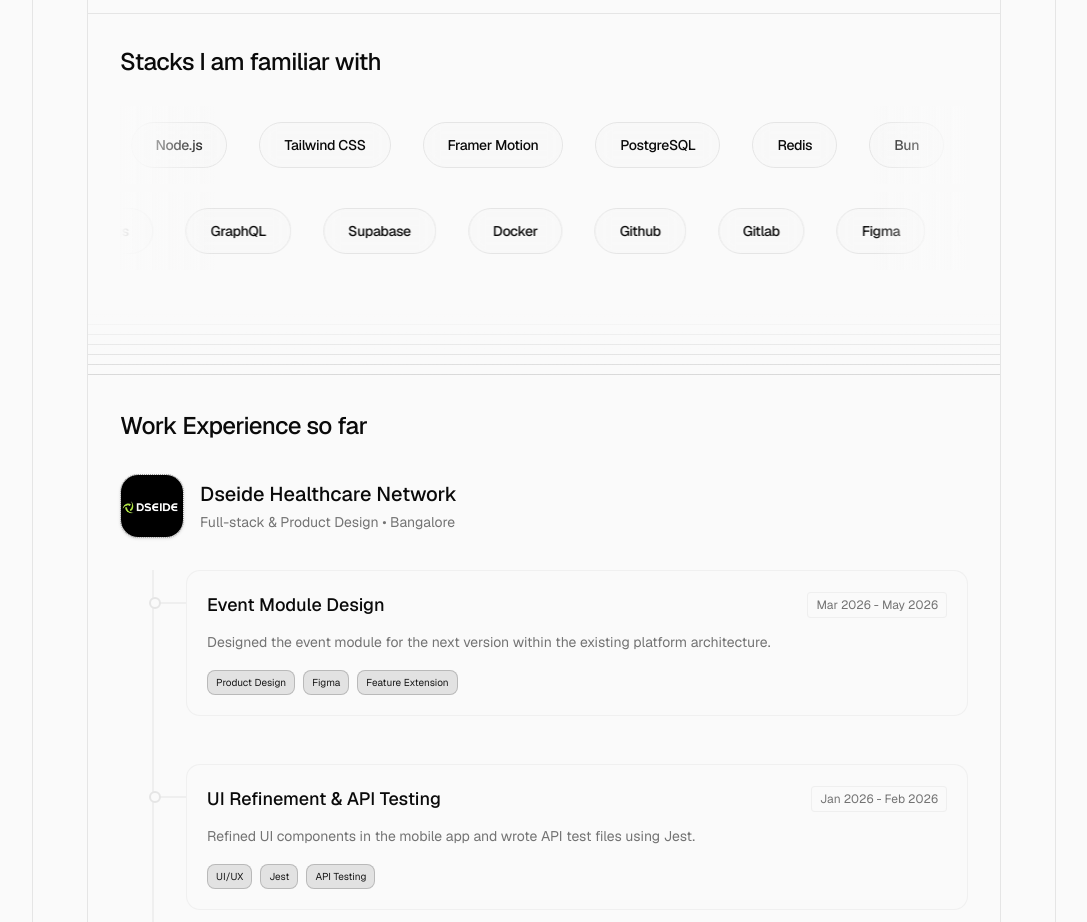
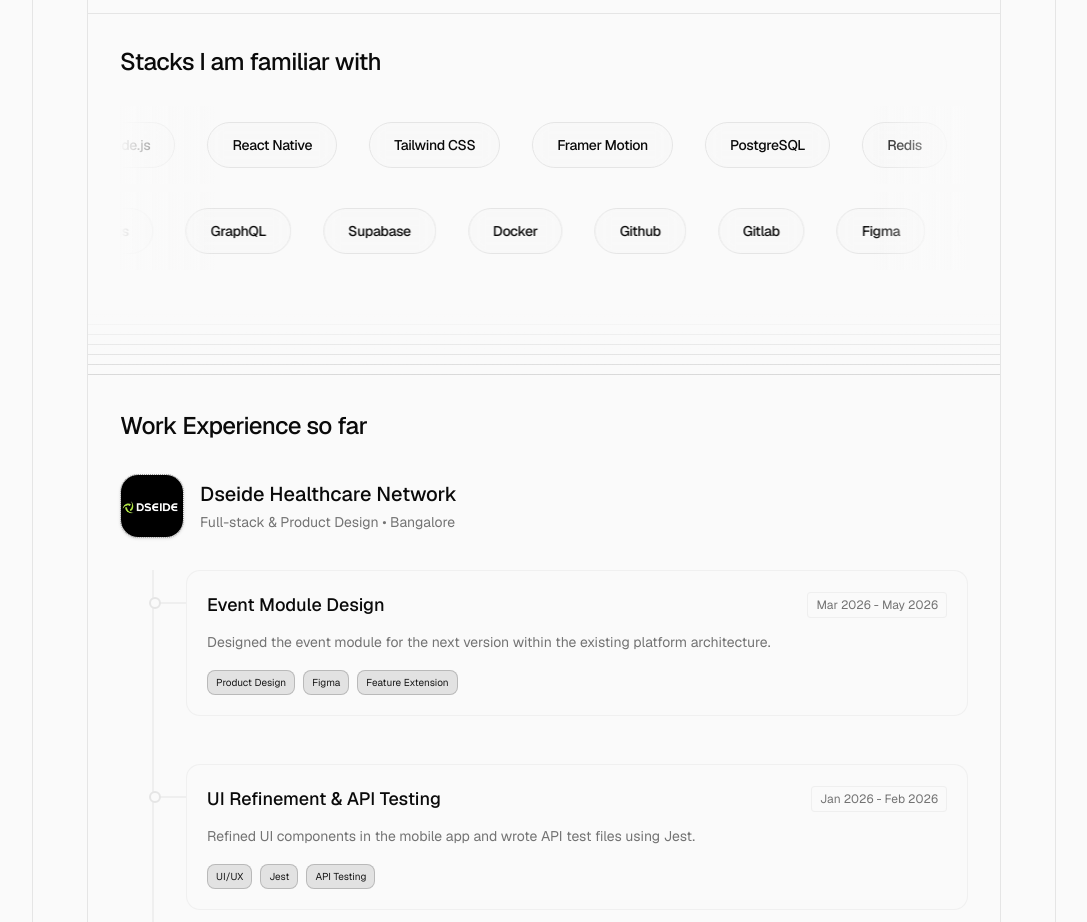
Before and after one commit to yashanand167/yashanand167.github.io, a Next.js app: page / in a window 1280 px wide. Shown: the part 860-1782 px from the top of the page, without its empty margins (96-1183 px from the left). Built offline with nearby package versions, Linux system fonts and the light colour scheme.

Commit message:
refactor: clean up unused components and imports while adding React Native to the tech stack

```diff
--- a/components/hero-with-scale.tsx
+++ b/components/hero-with-scale.tsx
@@ -1,15 +1,12 @@
 "use client"
 
 import Image from "next/image";
-import { motion, AnimatePresence } from 'motion/react'
-import { FileCode, Mail, MailOpen, ArrowUpRight, Palette } from "lucide-react";
+import { Mail, ArrowUpRight, Palette } from "lucide-react";
 import { GitHubCalendar } from "react-github-calendar";
 import { useState, useEffect } from "react";
 import { useTheme } from "next-themes";
-import ThemeToggle from "./theme-toggle";
 import { RotateWords } from "./rotate-words";
 import { Marquee } from "./marquee";
-import Header from "./Header";
 
 let isAppHydrated = false;
 
@@ -136,14 +133,6 @@ export default function HeroWithScale() {
                                     )}
                                 </div>
                             </section>
-
-                            {/* Row 2: Social Connectivity Row */}
-                            {/* <div className="w-full p-4 md:px-8 md:py-6 flex flex-wrap items-center gap-3 md:gap-5 bg-dot/[0.05]">
-                            <SocialIcon src="/Github.jpg" alt="Github" />
-                            <SocialIcon src="/LinkedIn.png" alt="LinkedIn" />
-                            <SocialIcon src="/X.jpg" alt="X" />
-                            <MailButton email="yash.anand167@gmail.com" />
-                        </div> */}
                         </section>
 
                         <section className="relative w-full">
@@ -592,6 +581,7 @@ const techStack1 = [
     { name: "Next.js" },
     { name: "TypeScript" },
     { name: "Node.js" },
+    {name: "React Native"},
     { name: "Tailwind CSS" },
     { name: "Framer Motion" },
     { name: "PostgreSQL" },
```
